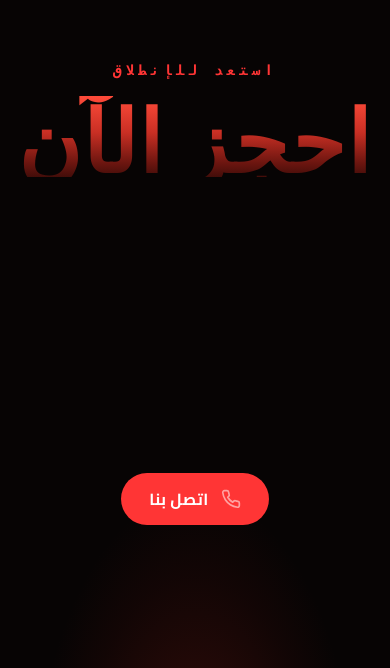
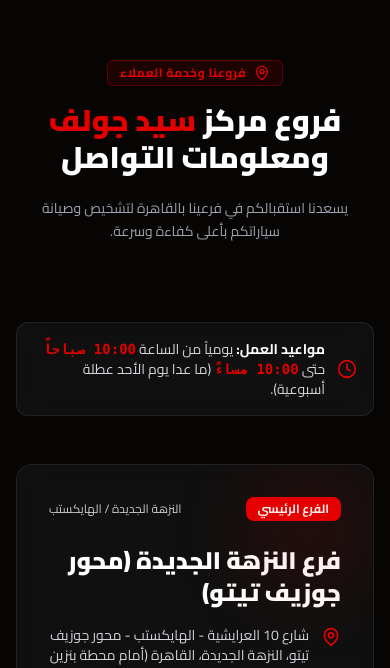
Before and after one commit to seif-cyber/Sayed-Golf-, a React (Vite) app: page / in a window 390 px wide. Shown: the part 6776-7444 px from the top of the page. Built offline with nearby package versions, Linux system fonts and the light colour scheme.

Commit message:
refactor: remove 'احجز الآن' (Finale) section and navigation links

```diff
--- a/src/App.jsx
+++ b/src/App.jsx
@@ -5,7 +5,6 @@
 import Features from './components/Features';
 import Showcase from './components/Showcase';
 import Gallery from './components/Gallery';
-import Finale from './components/Finale';
 import Contact from './components/Contact';
 import Footer from './components/Footer';
 import ScrollToTopProgress from './components/ScrollToTopProgress';
@@ -26,7 +25,6 @@
         <Features />
         <Showcase />
         <Gallery />
-        <Finale />
         <Contact />
       </main>
 
--- a/src/components/CanvasSequence.jsx
+++ b/src/components/CanvasSequence.jsx
@@ -87,12 +87,10 @@
       const slot1 = document.getElementById('car-slot-1');
       const slot2 = document.getElementById('car-slot-2');
       const slot3 = document.getElementById('car-slot-3');
-      const slot4 = document.getElementById('car-slot-4');
 
       const featuresSection = document.getElementById('features');
       const showcaseSection = document.getElementById('showcase');
       const gallerySection = document.getElementById('gallery');
-      const finaleSection = document.getElementById('finale');
 
       // Progress calculations between sections
       const calcProgress = (el) => {
@@ -104,7 +102,6 @@
       const p1 = smoothstep(calcProgress(featuresSection));
       const p2 = smoothstep(calcProgress(showcaseSection));
       const pGallery = smoothstep(calcProgress(gallerySection));
-      const p3 = smoothstep(calcProgress(finaleSection));
 
       // Calculate target screen position and width by blending slot rects
       let targetX = vw / 2;
@@ -114,7 +111,6 @@
       const r1 = slot1?.getBoundingClientRect();
       const r2 = slot2?.getBoundingClientRect();
       const r3 = slot3?.getBoundingClientRect();
-      const r4 = slot4?.getBoundingClientRect();
 
       let targetW = r1 ? r1.width : Math.min(vw * 0.55, 780);
 
@@ -148,17 +144,8 @@
         targetW = lerp(targetW, r3.width * sideScale, p2);
       }
 
-      if (r4 && p3 > 0) {
-        const s4x = r4.left + r4.width / 2;
-        const s4y = r4.top + r4.height / 2;
-        targetX = lerp(targetX, s4x, p3);
-        targetY = lerp(targetY, s4y, p3);
-        const frontScale = isMobile ? 1.4 : 1.6;
-        targetW = lerp(targetW, r4.width * frontScale, p3);
-      }
-
       // Never let the car sink off the bottom edge during scroll transitions
-      if (scrollY > 15 && p3 < 0.6) {
+      if (scrollY > 15) {
         targetY = clamp(targetY, vh * 0.35, vh * 0.52);
       }
 
@@ -300,14 +287,9 @@
         }
 
         let carAlpha = 1;
-        if (pGallery > 0.05 && p3 < 0.8) {
-          if (p3 > 0.15) {
-            // Fading back in for finale
-            carAlpha = clamp((p3 - 0.15) / 0.5, 0, 1);
-          } else {
-            // Fading out as user enters gallery
-            carAlpha = clamp(1 - (pGallery - 0.05) / 0.35, 0, 1);
-          }
+        if (pGallery > 0.05) {
+          // Fading out as user enters gallery and remaining hidden through contact/footer
+          carAlpha = clamp(1 - (pGallery - 0.05) / 0.35, 0, 1);
         }
 
         ctx.globalAlpha = carAlpha;
--- a/src/components/Finale.jsx
+++ /dev/null
@@ -1,35 +0,0 @@
-import React from 'react';
-import { Phone } from 'lucide-react';
-
-export default function Finale() {
-  return (
-    <section id="finale" className="relative min-h-[100vh] flex flex-col items-center justify-start pt-28 pb-16 px-6 overflow-hidden text-center bg-[radial-gradient(ellipse_55%_50%_at_50%_102%,rgba(210,45,30,0.25)_0%,rgba(120,20,15,0.1)_55%,transparent_75%)]">
-
-      <div className="text-[#ff3535] text-sm font-bold tracking-[0.3em] uppercase mb-4 relative z-10 font-mono">استعد للإنطلاق</div>
-
-      <h2 className="font-black text-[22vw] leading-[0.95] tracking-[0.02em] uppercase whitespace-nowrap text-transparent bg-clip-text relative z-10" style={{
-        fontFamily: "Impact, 'Arial Black', sans-serif",
-        backgroundImage: "linear-gradient(180deg, #ff4b3a 0%, #c92f24 45%, #6e1610 82%, #430d09 100%)",
-        WebkitBackgroundClip: "text",
-        WebkitTextFillColor: "transparent"
-      }}>
-        احجز الآن
-      </h2>
-
-      {/* Slot for the car to overlap the bottom of the title */}
-      <div id="car-slot-4" className="relative w-[88vw] max-w-[680px] h-[340px] sm:h-[440px] md:h-[530px] -mt-[60px] sm:-mt-[120px] md:-mt-[190px] mx-auto z-20 pointer-events-none"></div>
-
-      {/* Direct Call to Action Button */}
-      <div className="relative z-30 mt-4 sm:mt-6">
-        <a
-          href="tel:01003326060"
-          className="inline-flex items-center gap-3 px-7 sm:px-9 py-3.5 sm:py-4 rounded-full bg-[#ff3535] hover:bg-[#e62e2e] text-white font-bold hover:scale-105 active:scale-95 transition-all duration-300"
-        >
-          <Phone className="w-5 h-5 animate-pulse text-white" />
-          <span className="text-base sm:text-lg font-bold font-cairo tracking-wide">اتصل بنا</span>
-        </a>
-      </div>
-
-    </section>
-  );
-}
--- a/src/components/Navbar.jsx
+++ b/src/components/Navbar.jsx
@@ -19,7 +19,6 @@
     { name: 'الجودة', href: '#showcase' },
     { name: 'المعرض', href: '#gallery' },
     { name: 'فروعنا', href: '#contact' },
-    { name: 'احجز الآن', href: '#finale' },
   ];
 
   return (
```
